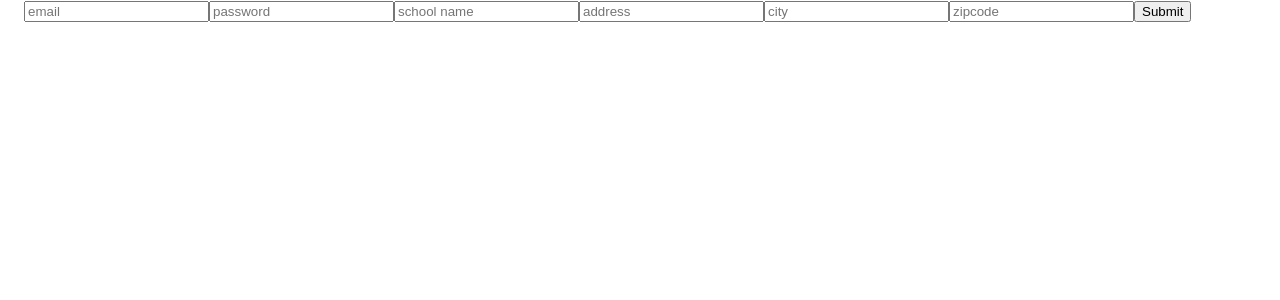
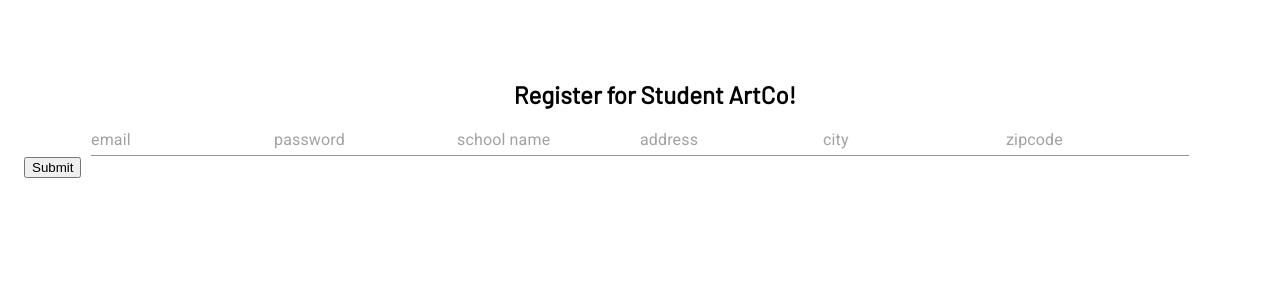
Before and after one commit to BloomTech-Labs/student-art-collection-fe, a React (Create React App) app: page /register in a window 1280 px wide. Shown: the top 300 px of the page. Built offline with nearby package versions, Linux system fonts and the light colour scheme; no server answers.

Commit message:
added imports, styles, box, and textfields

```diff
--- a/src/App.js
+++ b/src/App.js
@@ -14,6 +14,7 @@
       <AuthProvider>
         <Router>
           <Switch>
+            <Register />
             <Route exact path='/' component={MainPage} />
             <Route path='/login' component={Login} />
             <Route path='/register' component={Register} />
--- a/src/components/forms/Register.js
+++ b/src/components/forms/Register.js
@@ -2,6 +2,10 @@
 import { useMutation } from 'react-apollo';
 import { gql } from 'apollo-boost';
 import firebaseApp from '../auth/firebaseApp';
+import TextField from '@material-ui/core/TextField';
+import Button from '@material-ui/core/Button';
+import Box from '@material-ui/core/Box';
+import styled from 'styled-components';
 
 const REGISTER_USER = gql`
 mutation
@@ -99,8 +103,10 @@
   }
   return (
     <>
+    <h2 style={styles.heading}>Register for Student ArtCo!</h2>
+     <Box display='flex' justifyContent='center'>
       <form onSubmit={onSubmit}>
-        <input
+        <TextField
           type='text'
           name='email'
           value={email}
@@ -108,7 +114,7 @@
           onChange={e => setEmail(e.target.value)}
           required
         />
-        <input
+        <TextField
           type='text'
           name='password'
           value={password}
@@ -116,7 +122,7 @@
           onChange={e => setPassword(e.target.value)}
           required
         />
-        <input
+        <TextField
           type='text'
           name='school name'
           value={schoolName}
@@ -124,7 +130,7 @@
           onChange={e => setSchoolName(e.target.value)}
           required
         />
-        <input
+        <TextField
           type='text'
           name='address'
           value={address}
@@ -132,7 +138,7 @@
           onChange={e => setAddress(e.target.value)}
           required
         />
-        <input
+        <TextField
           type='text'
           name='city'
           value={city}
@@ -140,7 +146,7 @@
           onChange={e => setCity(e.target.value)}
           required
         />
-        <input
+        <TextField
           type='text'
           name='zipcode'
           value={zipcode}
@@ -148,10 +154,30 @@
           onChange={e => setZipcode(e.target.value)}
           required
         />
+        </form>
+        </Box>
         <button type='submit'>Submit</button>
-      </form>
     </>
   );
 };
 
+const LoginP = styled.p`
+    text-align: center;
+    font-family: 'Nunito';
+`
+
+const styles = {
+  heading: {
+    fontFamily: 'Barlow',
+    margin: '80px 15px 15px 45px',
+    textAlign: 'center'
+  },
+  textfield: {
+    margin: 15,
+  },
+  button: {
+    margin: 15,
+  },
+};
+
 export default Register;
```
